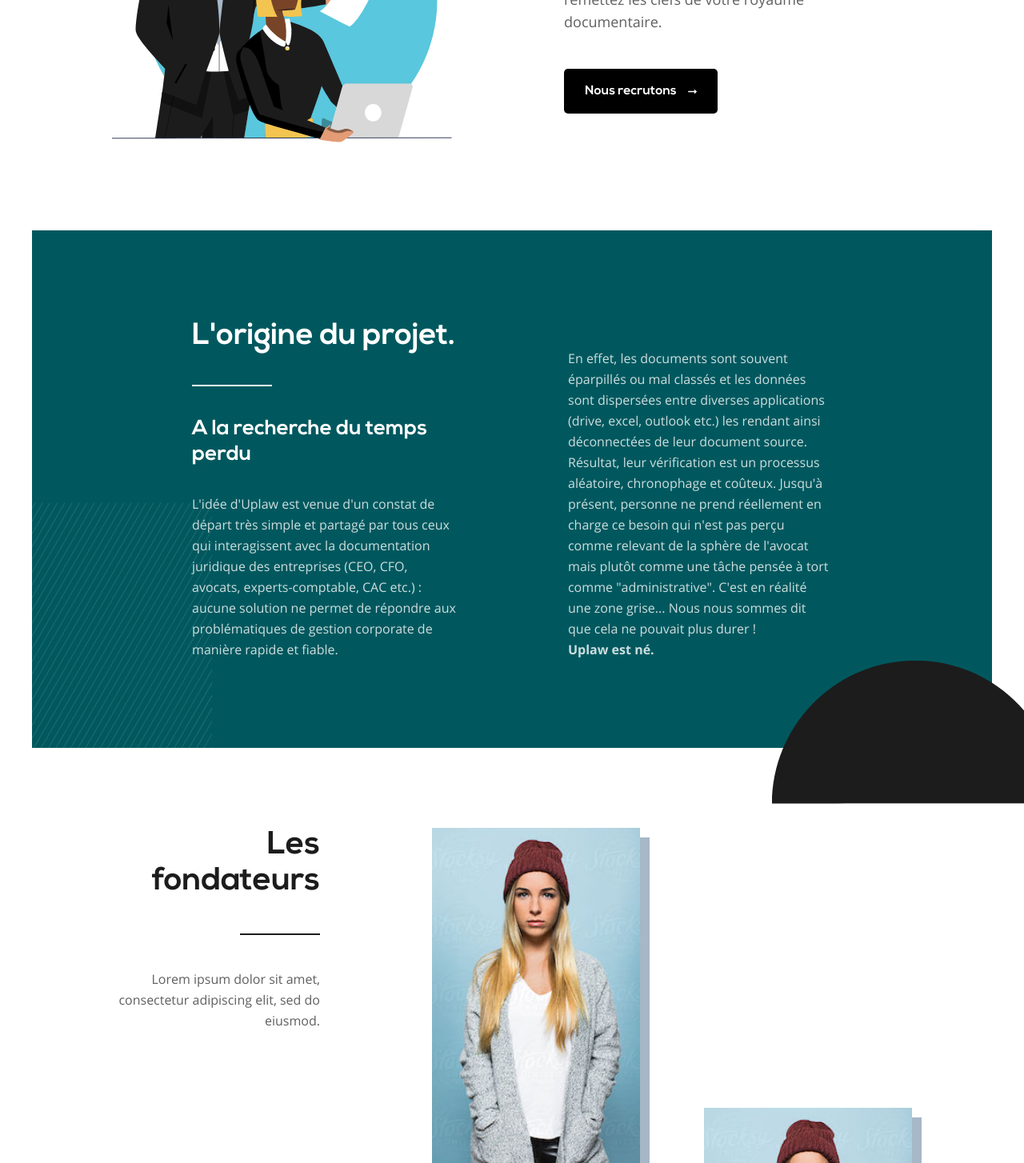
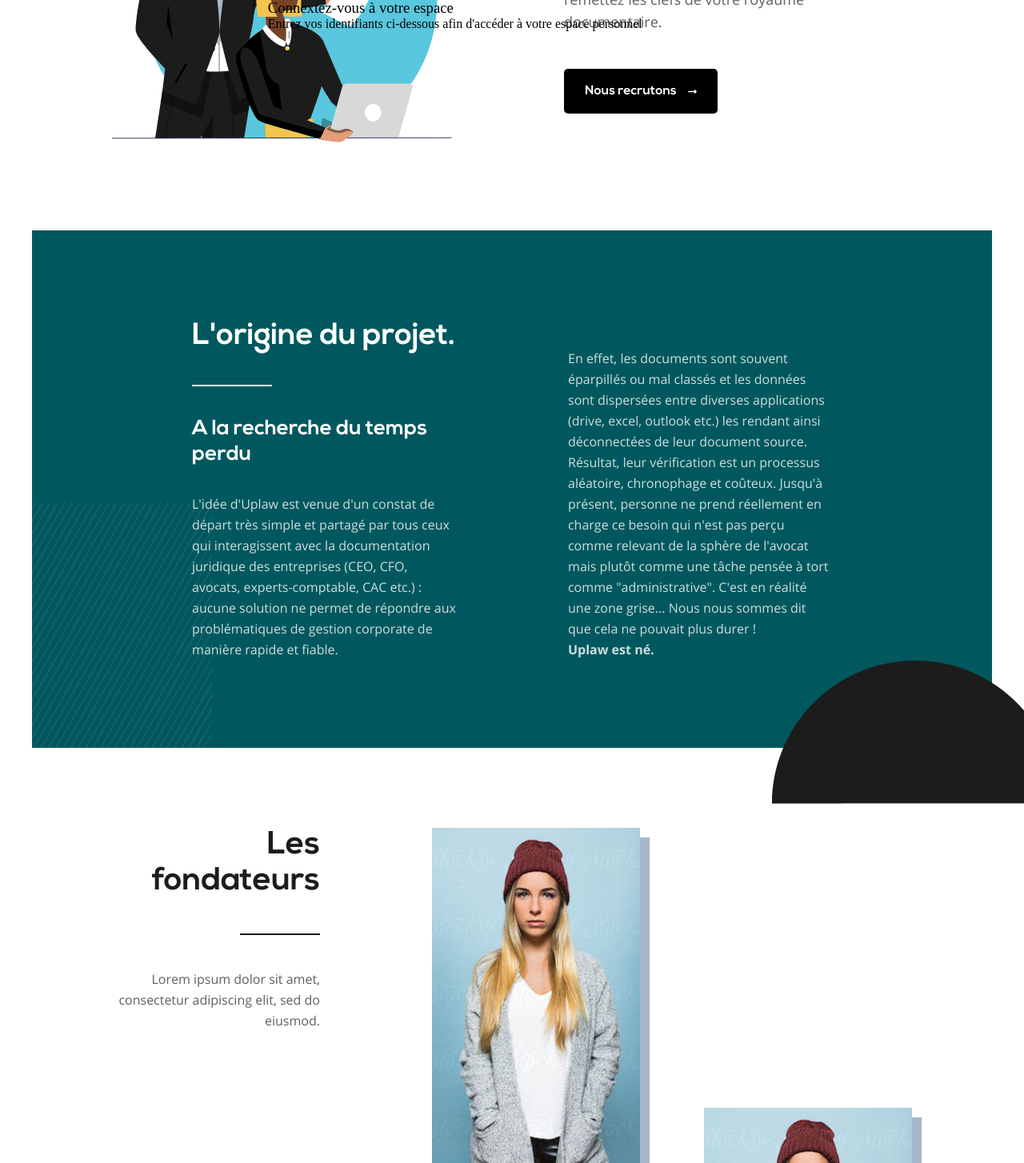
Before and after one commit to leonardchalvet/Uplaw, a PHP site: page /about.php in a window 1280 px wide. Shown: the part 329-1783 px from the top of the page at 80% size. Run offline with PHP 8.4, Linux system fonts and the light colour scheme.

Commit message:
up tempo

```diff
--- a/Front/common-header.php
+++ b/Front/common-header.php
@@ -46,6 +46,24 @@
 				   <use xlink:href="img/common/arrow-1.svg#arrow-1"></use>
 				</svg>
 			</a>
+
+			<div class="lg-sign-up">
+				<img class="cross" src="img/common/cross.svg">
+				<h3>Connextez-vous à votre espace</h3>
+				<p>
+					Entrez vos identifiants ci-dessous afin d'accéder à votre espace personnel
+				</p>
+				<form>
+					<div class="sep"></div>
+					<div class="sep"></div>
+					<div class="sep"></div>
+				</form>
+			</div>
+
+			<div class="lg-contact">
+
+			</div>
+
 		</div>
 
 	</div>
--- a/Front/index.php
+++ b/Front/index.php
@@ -329,7 +329,7 @@
 			</section>
 
 			<section id="cm-section-demo">
-				<div class="cover" style="background-image: url(img/home/demo-cover.png);"></div>
+				<div class="cover" style="background-image: url(img/home/demo-cover.jpg);"></div>
 				<div class="wrapper">
 					<div class="container-text">
 						<h2>Une question ?</h2>
```
Also changed, not shown: Front/script/js/common.js (+14 -0 lines), Front/script/minify/common-min.js (+1 -1 lines), 1 other file.
